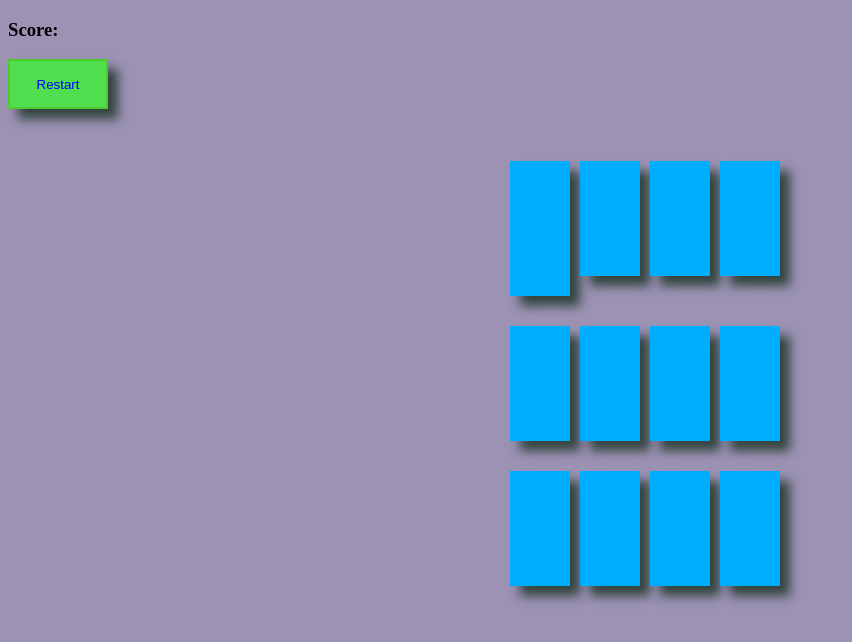
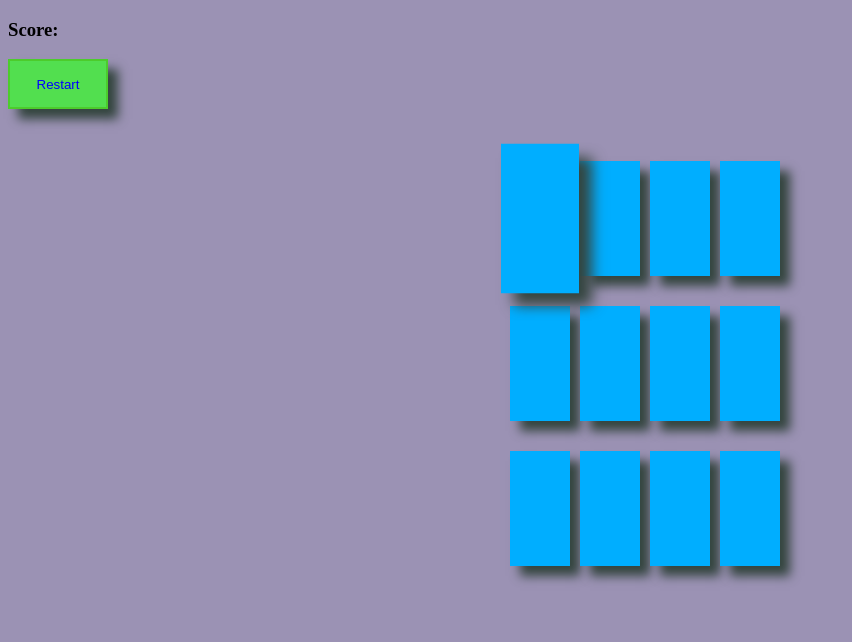
Before and after one commit to abedhasan79/Match-Colors, a plain HTML site: page index.html in a window 1280 px wide. In both pictures the pointer is over the element 540 px from the left and 218 px from the top of the page. Shown: the whole page, without its empty margins (0-852 px from the left). Drawn offline with Linux system fonts and the light colour scheme.

Commit message:
added css on cards

```diff
--- a/assets/style.css
+++ b/assets/style.css
@@ -31,7 +31,8 @@
 }
 
 #grid h2:hover{
-    height: 100px;
+    /* height: 90px; */
+    transform: scale(1.3);
 
 }
 /* #grid h2::after{
```
